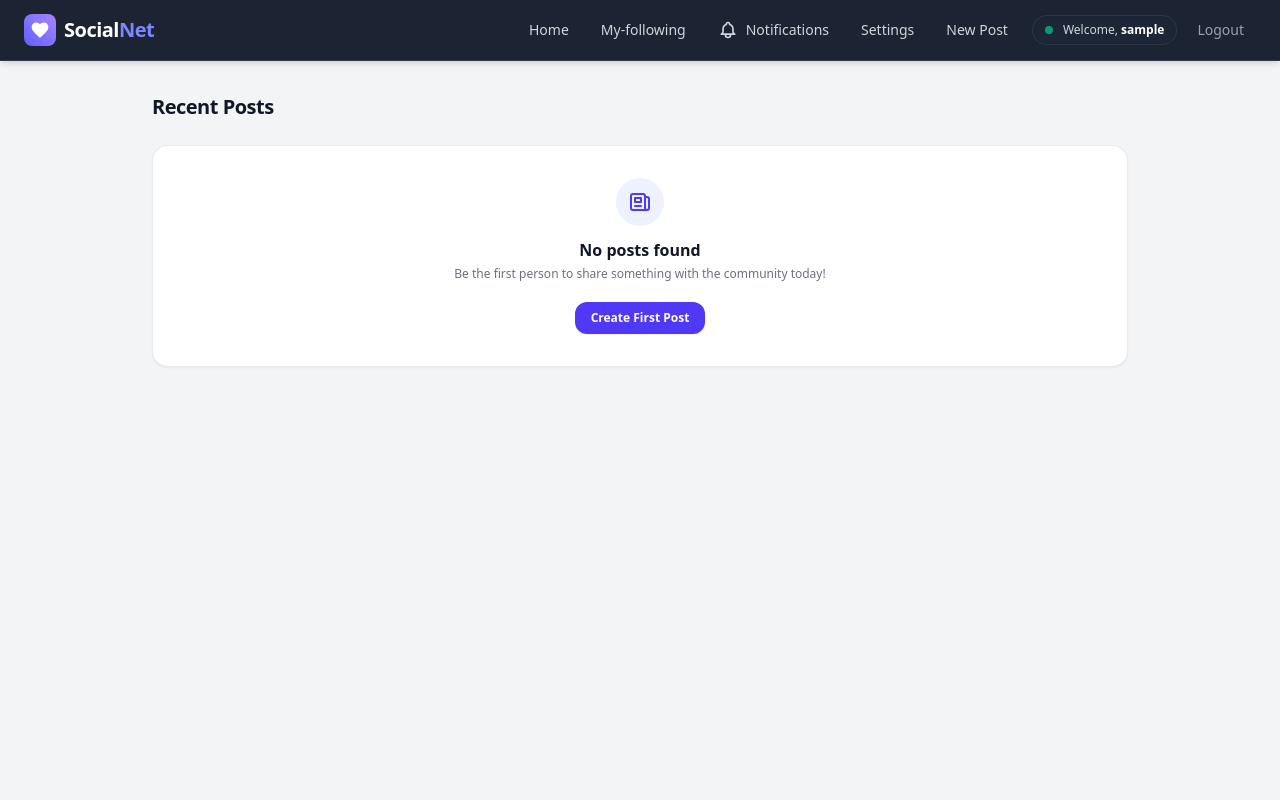
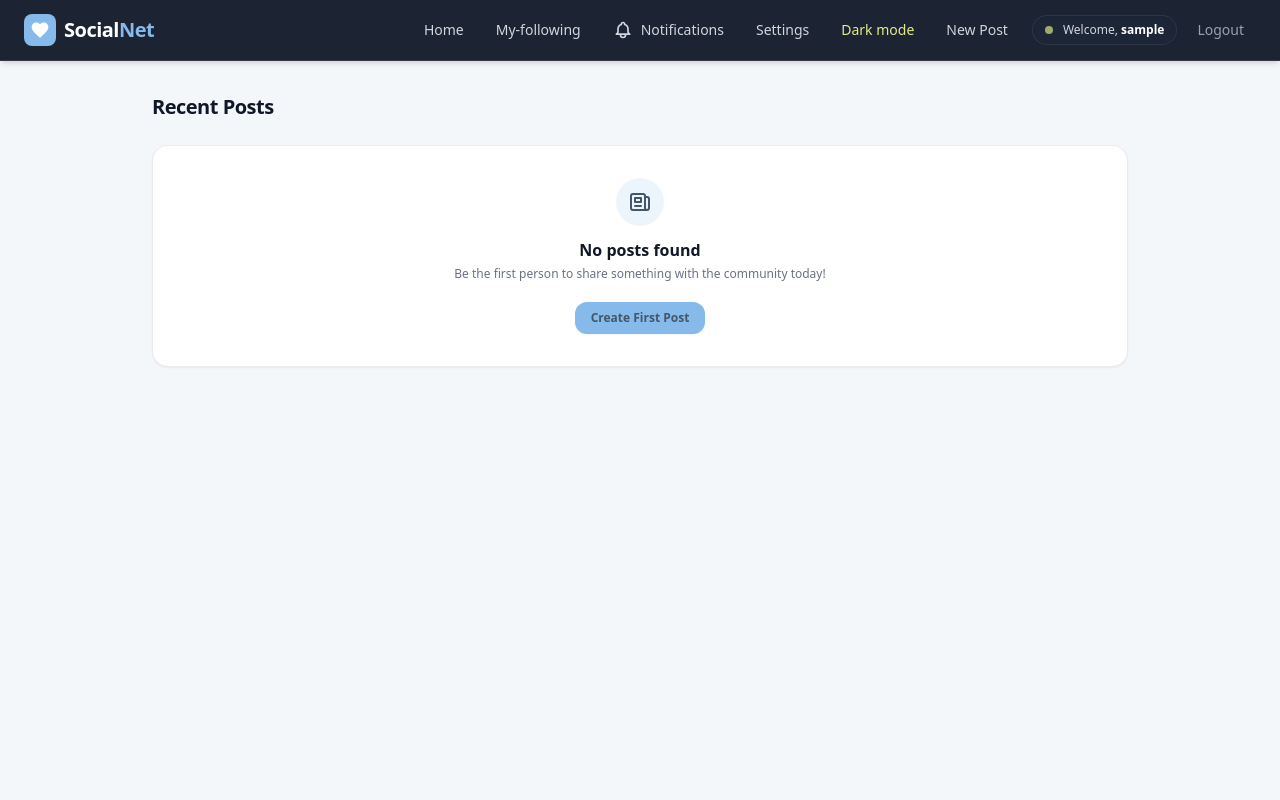
Before and after one commit to husseinalalaf406/django-social-network, a Django app: page / in a window 1280 px wide. Run offline with Django 5.2, Linux system fonts and the light colour scheme; the visitor is signed in with stand-in values (Sample User, id 1); data comes from the database, SQL or seed files in the repository; data that the repository does not hold is empty.

Commit message:
Agent Host changes for agents/folder-structure-query

```diff
--- a/feed/static/feed/js/main.js
+++ b/feed/static/feed/js/main.js
@@ -289,11 +289,11 @@
         // ================= UPDATE COLORS =================
 
         if (data.liked) {
-            likeButton.classList.add("text-rose-600", "bg-rose-50");
-            likeButton.classList.remove("text-gray-600");
+            likeButton.classList.add("text-danger", "bg-red-50");
+            likeButton.classList.remove("text-secondary");
         } else {
-            likeButton.classList.remove("text-rose-600", "bg-rose-50");
-            likeButton.classList.add("text-gray-600");
+            likeButton.classList.remove("text-danger", "bg-red-50");
+            likeButton.classList.add("text-secondary");
         }
 
     } catch (error) {
--- a/feed/templates/feed/My-following.html
+++ b/feed/templates/feed/My-following.html
@@ -13,8 +13,8 @@
         class="w-14 h-14 sm:w-16 sm:h-16
                mx-auto mb-4
                rounded-full
-               bg-indigo-50
-               text-indigo-600
+               bg-primary/15
+               text-secondary dark:text-primary
                flex items-center justify-center"
     >
         <svg
--- a/feed/templates/feed/includes/post.html
+++ b/feed/templates/feed/includes/post.html
@@ -50,7 +50,7 @@
                             class="w-9 h-9 sm:w-10 sm:h-10
                                    shrink-0
                                    rounded-full
-                                   bg-gradient-to-tr from-indigo-500 to-violet-500
+                                   bg-secondary
                                    text-white font-bold text-sm
                                    flex items-center justify-center shadow-xs"
                         >
@@ -72,7 +72,7 @@
                                 href="{% url 'profiles:detail' username=post.author.username %}"
                                 class="font-bold text-gray-900
                                        text-sm
-                                       hover:text-indigo-600
+                                       hover:text-secondary
                                        transition-colors"
                             >
                                 {% if post.author %}
@@ -187,9 +187,9 @@
            transition
            cursor-pointer
            {% if post.id in liked_posts %}
-               text-rose-600 bg-rose-50
+               text-danger bg-red-50 dark:bg-red-950/30
            {% else %}
-               text-gray-600 hover:bg-rose-50 hover:text-rose-600
+               text-secondary hover:bg-red-50 hover:text-danger dark:text-gray-300 dark:hover:bg-red-950/30 dark:hover:text-red-300
            {% endif %}"
 >
     <svg
@@ -227,8 +227,11 @@
            px-2 sm:px-3
            py-2
            rounded-lg
-           hover:bg-indigo-50
-           hover:text-indigo-600
+           text-secondary
+           hover:bg-primary/15
+           hover:text-secondary
+           dark:text-primary
+           dark:hover:bg-primary/15
            transition
            cursor-pointer"
     data-post-id="{{ post.id }}"
@@ -439,8 +442,8 @@
                                mx-auto
                                mb-3
                                rounded-full
-                               bg-indigo-50
-                               text-indigo-600
+                               bg-primary/15
+                               text-secondary dark:text-primary
                                flex items-center justify-center"
                     >
 
@@ -505,15 +508,16 @@
                                text-sm
                                focus:outline-none
                                focus:ring-2
-                               focus:ring-indigo-500
-                               focus:border-indigo-500"
+                               focus:ring-primary
+                               focus:border-primary
+                               dark:bg-secondary/70 dark:text-white"
                     >
 
                     <button
                         type="submit"
-                        class="bg-indigo-600
-                               hover:bg-indigo-500
-                               text-white
+                        class="bg-primary
+                               hover:bg-primary-hover
+                               text-secondary
                                px-4 py-2
                                rounded-lg
                                text-sm
@@ -554,8 +558,8 @@
 
             <div
                 class="w-12 h-12
-                       bg-indigo-50
-                       text-indigo-600
+                       bg-primary/15
+                       text-secondary dark:text-primary
                        rounded-full
                        flex items-center justify-center
                        mx-auto mb-3"
@@ -589,9 +593,9 @@
                 <button
                     type="button"
                     onclick="document.getElementById('{{ new_post_modal_id }}').showModal()"
-                    class="bg-indigo-600
-                           hover:bg-indigo-500
-                           text-white
+                    class="bg-primary
+                           hover:bg-primary-hover
+                           text-secondary
                            text-xs
                            font-semibold
                            px-4 py-2
@@ -608,9 +612,9 @@
                 <a
                     href="{% url 'account_login' %}"
                     class="inline-block
-                           bg-indigo-600
-                           hover:bg-indigo-500
-                           text-white
+                           bg-primary
+                           hover:bg-primary-hover
+                           text-secondary
                            text-xs
                            font-semibold
                            px-4 py-2
--- a/profiles/templates/profiles/followers.html
+++ b/profiles/templates/profiles/followers.html
@@ -19,7 +19,7 @@
     </div>
 
 
-    <div class="bg-white rounded-2xl border border-gray-200 overflow-hidden">
+    <div class="bg-white dark:bg-secondary/80 rounded-2xl border border-gray-200 overflow-hidden">
 
         {% for follower in followers %}
 
@@ -40,7 +40,7 @@
 
                     {% else %}
 
-                        <div class="w-12 h-12 rounded-full bg-indigo-500 text-white flex items-center justify-center font-bold">
+                        <div class="w-12 h-12 rounded-full bg-primary text-secondary flex items-center justify-center font-bold">
                             {{ follower.followed_by.username|slice:":1"|upper }}
                         </div>
 
--- a/profiles/templates/profiles/following.html
+++ b/profiles/templates/profiles/following.html
@@ -19,7 +19,7 @@
     </div>
 
 
-    <div class="bg-white rounded-2xl border border-gray-200 overflow-hidden">
+    <div class="bg-white dark:bg-secondary/80 rounded-2xl border border-gray-200 overflow-hidden">
 
         {% for follow in following %}
 
@@ -40,7 +40,7 @@
 
                     {% else %}
 
-                        <div class="w-12 h-12 rounded-full bg-indigo-500 text-white flex items-center justify-center font-bold">
+                        <div class="w-12 h-12 rounded-full bg-primary text-secondary flex items-center justify-center font-bold">
                             {{ follow.following.username|slice:":1"|upper }}
                         </div>
 
--- /dev/null
+++ b/requirements.txt
@@ -0,0 +1,2 @@
+Django==6.0.7
+django-allauth==65.19.1
--- a/templates/base.html
+++ b/templates/base.html
@@ -1,6 +1,6 @@
 {% load static %}
 <!DOCTYPE html>
-<html lang="en" class="h-full bg-gray-100">
+<html lang="en" class="h-full bg-surface">
 
 <head>
     <meta charset="UTF-8">
@@ -8,6 +8,49 @@
 
     <!-- Tailwind CSS v4 Browser Compiler -->
     <script src="https://cdn.jsdelivr.net/npm/@tailwindcss/browser@4"></script>
+    <script>
+        (() => {
+            const theme = localStorage.getItem("theme");
+            if (theme === "dark" || (!theme && window.matchMedia("(prefers-color-scheme: dark)").matches)) {
+                document.documentElement.classList.add("dark");
+            }
+        })();
+    </script>
+    <style type="text/tailwindcss">
+        @custom-variant dark (&:where(.dark, .dark *));
+        @theme {
+            --color-primary: #85BAEA;
+            --color-primary-hover: #6ca8dc;
+            --color-secondary: #42576B;
+            --color-accent: #E2EB8B;
+            --color-danger: #EB271C;
+            --color-danger-hover: #99251F;
+            --color-meta: #767865;
+            --color-surface: #f4f7fa;
+            --color-surface-dark: #263746;
+        }
+        :root { color-scheme: light; }
+        :root.dark { color-scheme: dark; }
+        body { background-color: #f4f7fa; color: #1f2933; }
+        .dark body { background-color: #263746; color: #edf2f7; }
+        .dark .bg-white { background-color: #34495a !important; }
+        .dark .bg-gray-50, .dark .bg-gray-100 { background-color: #2d4050 !important; }
+        .dark .bg-gray-50\/50 { background-color: rgba(45, 64, 80, .72) !important; }
+        .dark .border-gray-100, .dark .border-gray-200, .dark .border-gray-200\/80,
+        .dark .border-gray-300 { border-color: rgba(226, 235, 139, .18) !important; }
+        .dark .text-gray-900, .dark .text-gray-800, .dark .text-gray-700 { color: #f3f6f8 !important; }
+        .dark .text-gray-600, .dark .text-gray-500, .dark .text-gray-400 { color: #b8c4cd !important; }
+        .dark input, .dark textarea, .dark select { background-color: #2d4050; color: #f3f6f8; border-color: rgba(226, 235, 139, .25); }
+        .dark input::placeholder, .dark textarea::placeholder { color: #9aabb8; }
+        .dark .hover\:bg-gray-50:hover { background-color: #3b5264 !important; }
+        .dark .hover\:bg-gray-100:hover { background-color: #3b5264 !important; }
+        .dark .hover\:bg-gray-200\/60:hover { background-color: rgba(226, 235, 139, .12) !important; }
+        .dark .bg-indigo-50, .dark .bg-indigo-50\/50 { background-color: rgba(133, 186, 234, .14) !important; }
+        .dark .text-indigo-600, .dark .text-indigo-300 { color: #85BAEA !important; }
+        .dark .bg-rose-50 { background-color: rgba(235, 39, 28, .16) !important; }
+        .dark .text-rose-600 { color: #ff8178 !important; }
+        .theme-toggle { color: #E2EB8B; }
+    </style>
 
     <title>
         {% block title %}
@@ -17,7 +60,7 @@
 </head>
 
 
-<body class="bg-gray-100 text-gray-900 flex flex-col min-h-screen antialiased selection:bg-indigo-500 selection:text-white">
+<body class="bg-surface text-gray-900 flex flex-col min-h-screen antialiased selection:bg-primary selection:text-secondary">
 
 
 <!-- ================= GLASSMORPHISM NAVBAR ================= -->
@@ -62,7 +105,7 @@
 
 
                 <span>
-                    Social<span class="text-indigo-400">Net</span>
+                    Social<span class="text-primary">Net</span>
                 </span>
 
             </a>
@@ -185,6 +228,15 @@
                     >
                         Settings
                     </a>
+
+                    <button
+                        type="button"
+                        data-theme-toggle
+                        class="theme-toggle text-sm font-medium px-3 py-2 rounded-lg hover:bg-secondary/60 transition-colors cursor-pointer"
+                        aria-label="Toggle dark mode"
+                    >
+                        <span data-theme-icon>Dark mode</span>
+                    </button>
 
 
                     <!-- New Post -->
@@ -490,6 +542,15 @@
                         Settings
                     </a>
 
+                    <button
+                        type="button"
+                        data-theme-toggle
+                        class="theme-toggle w-full text-left text-sm font-medium px-3 py-3 rounded-lg hover:bg-secondary/60 transition-colors cursor-pointer"
+                        aria-label="Toggle dark mode"
+                    >
+                        <span data-theme-icon>Dark mode</span>
+                    </button>
+
 
                     <!-- Mobile User -->
 
@@ -814,8 +875,9 @@
                        resize-y
                        focus:outline-none
                        focus:ring-2
-                       focus:ring-indigo-500
-                       focus:border-indigo-500"
+                       focus:ring-primary
+                       focus:border-primary
+                       dark:bg-secondary/70 dark:text-white"
                 placeholder="What's on your mind?"
             ></textarea>
 
@@ -850,15 +912,15 @@
                            border-gray-300
                            rounded-lg
                            cursor-pointer
-                           hover:border-indigo-400
-                           hover:bg-indigo-50/50
+                           hover:border-primary
+                           hover:bg-primary/10
                            transition"
                 >
 
                     <!-- Image Icon -->
 
                     <svg
-                        class="w-5 h-5 text-indigo-600"
+                        class="w-5 h-5 text-secondary dark:text-primary"
                         fill="none"
                         viewBox="0 0 24 24"
                         stroke="currentColor"
@@ -928,8 +990,8 @@
                            w-full sm:w-auto
                            px-4 py-2
                            rounded-lg
-                           text-gray-700
-                           hover:bg-gray-100
+                           text-gray-700 dark:text-gray-200
+                           hover:bg-gray-100 dark:hover:bg-secondary
                            transition-colors
                            cursor-pointer"
                 >
@@ -966,6 +1028,21 @@
 <!-- ================= MAIN JAVASCRIPT ================= -->
 
 <script src="{% static 'feed/js/main.js' %}"></script>
+<script>
+    document.querySelectorAll("[data-theme-toggle]").forEach((toggle) => {
+        toggle.addEventListener("click", () => {
+            const isDark = document.documentElement.classList.toggle("dark");
+            localStorage.setItem("theme", isDark ? "dark" : "light");
+            document.querySelectorAll("[data-theme-icon]").forEach((icon) => {
+                icon.textContent = isDark ? "Light mode" : "Dark mode";
+            });
+        });
+    });
+    const initialTheme = document.documentElement.classList.contains("dark");
+    document.querySelectorAll("[data-theme-icon]").forEach((icon) => {
+        icon.textContent = initialTheme ? "Light mode" : "Dark mode";
+    });
+</script>
 
 </body>
 </html>
```
Also changed, not shown: other parts of templates/base.html (+27 -27 lines), feed/forms.py (+4 -4 lines), feed/templates/feed/partials/comment.html (+4 -4 lines), notifications/templates/notifications/notifications.html (+5 -7 lines), profiles/static/profiles/js/main.js (+8 -0 lines), profiles/templates/profiles/account.html (+4 -4 lines), profiles/templates/profiles/detail.html (+5 -5 lines).
